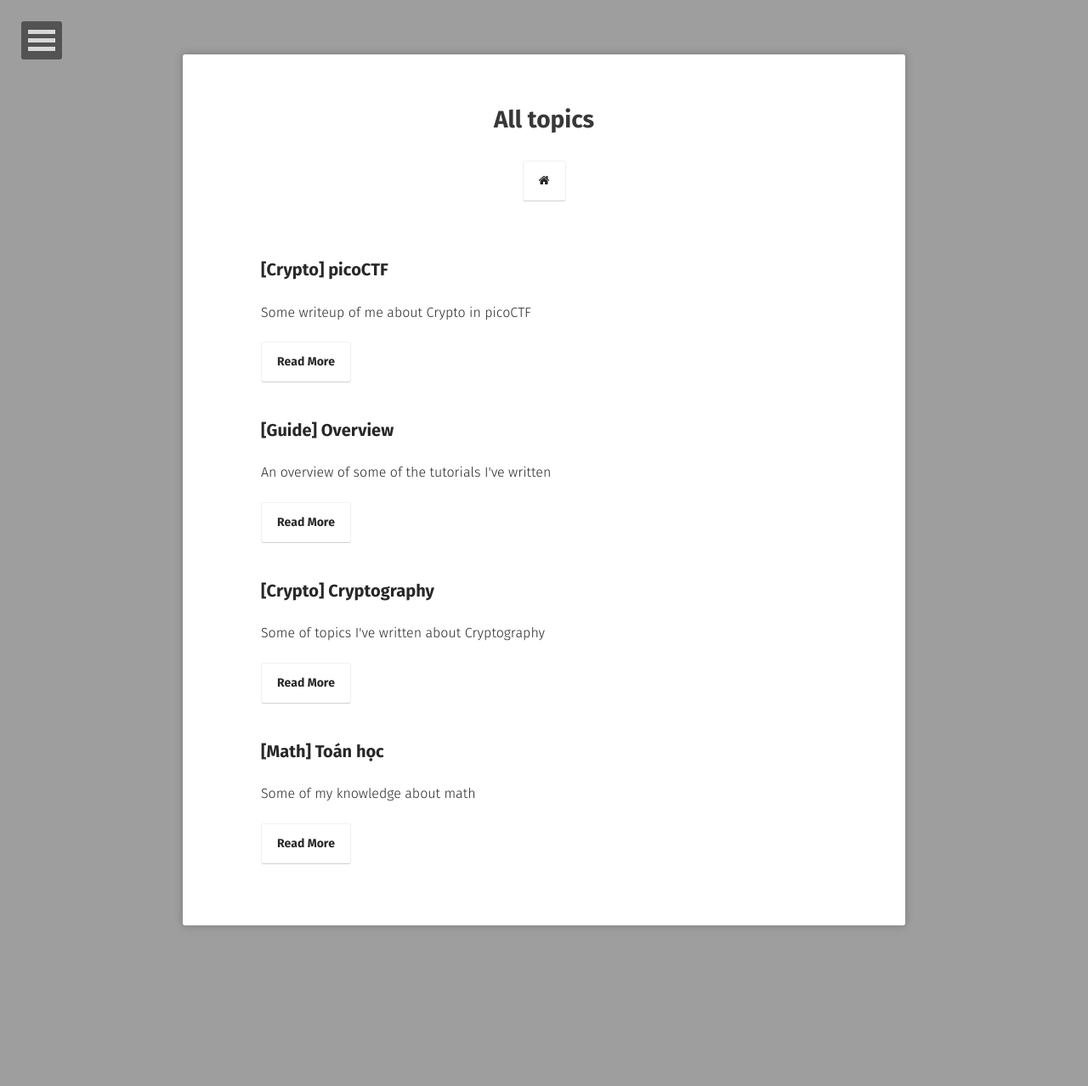
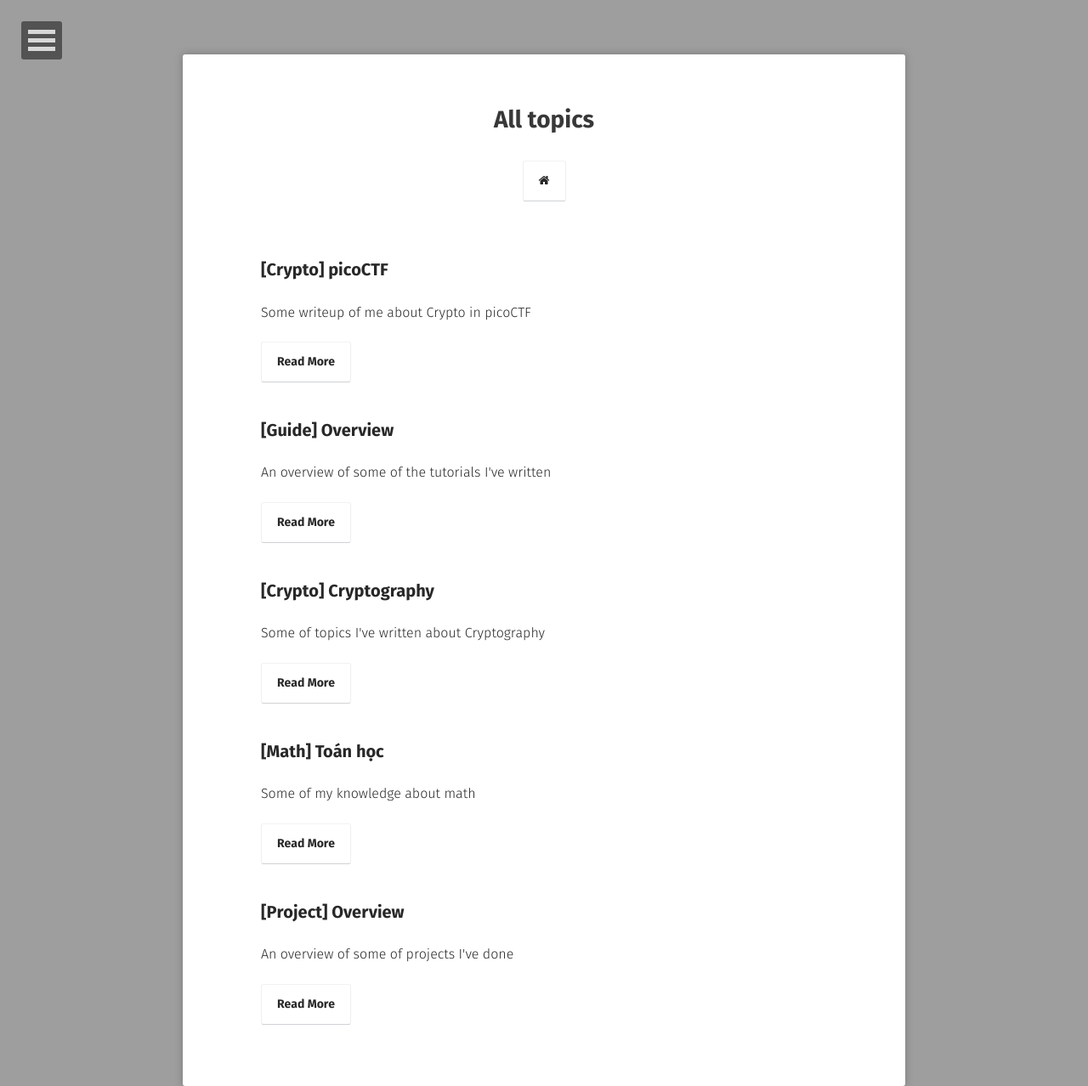
Before and after one commit to hieuhdh/deuteri, a Jekyll site: the page built from blogs/index.md, in a window 1280 px wide. Shown: the whole page at 85% size. Built offline with Jekyll 4.4.1, drawn with Linux system fonts in a browser that asks for light colours; some web fonts are replaced; before the commit the page ends 1089 px from its top, so only the background shows below that.

Commit message:
fix something

```diff
--- /dev/null
+++ b/_posts/2020-01-01-[Project]-Overview.md
@@ -0,0 +1,19 @@
+---
+layout: post
+title: "[Project] Overview"
+date: 2020-01-01
+excerpt: "An overview of some of projects I've done"
+blog: true
+tags: [Project]
+comments: true
+---
+
+<h2 align="center">
+    An overview of some of projects I've done
+</h2>
+<br><br>
+<div align="center">
+    <h4>
+        <a href="https://hieuhdh.github.io/deuteri/Multi-tasking-program/" class="btn btn-success">[Project] Multi tasking program</a>
+    </h4>
+</div>
```
Also changed, not shown: _posts/2021-09-13-Multi-tasking-program.md (+1 -1 lines), _posts/2020-03-09-[Guide]-Overview.md (renamed from _posts/2020-03-09-[Guide]-Something.md).
